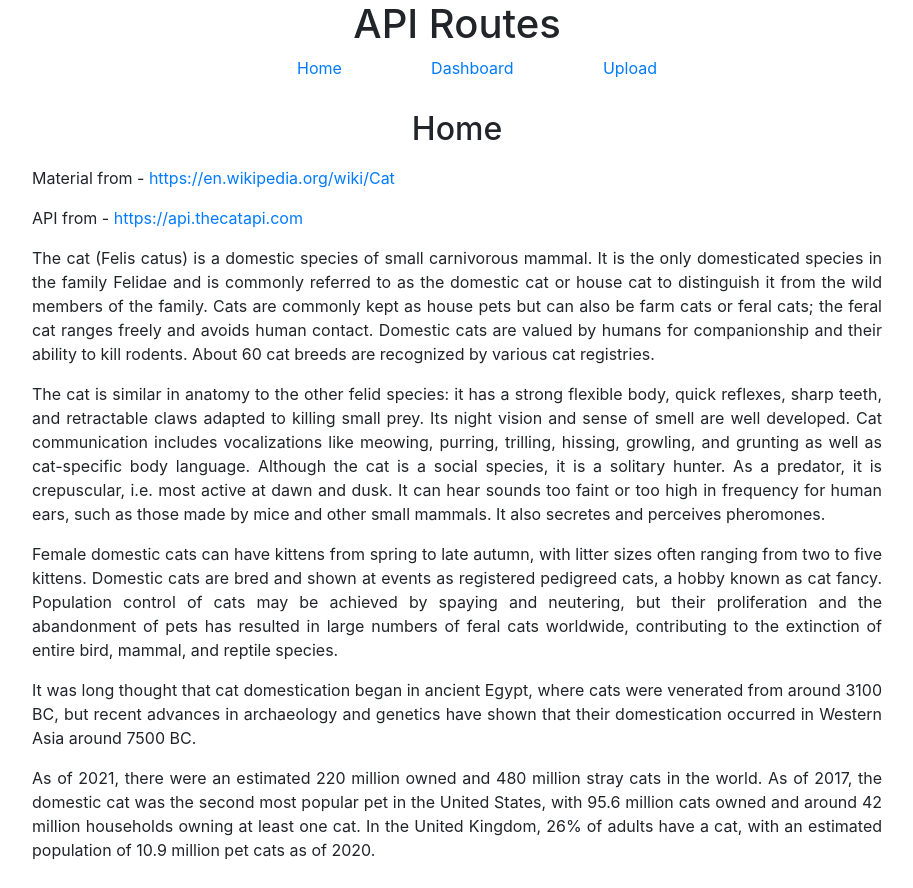
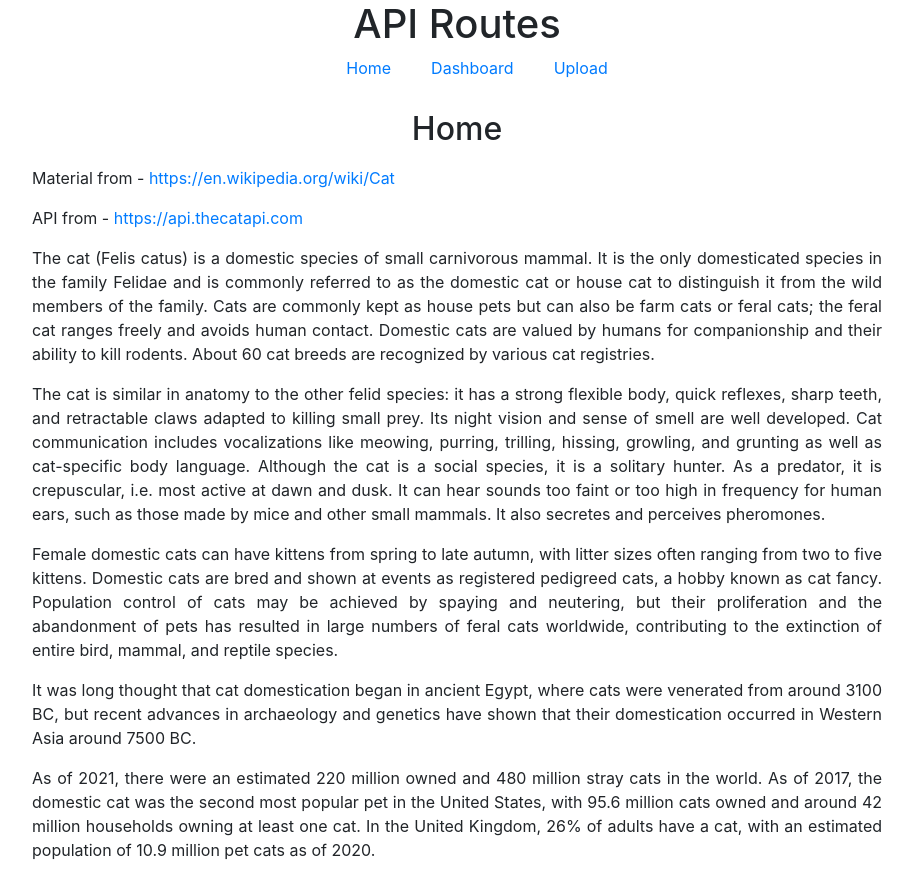
Before and after one commit to miklay89/cat-api, a React (Create React App) app: page / in a window 1280 px wide. Shown: the whole page, without its empty margins (183-1096 px from the left). Built offline with nearby package versions, Linux system fonts and the light colour scheme.

Commit message:
fix navbar styles

```diff
--- a/src/components/navbar/styles.css
+++ b/src/components/navbar/styles.css
@@ -1,7 +1,7 @@
 .navigation {
   display: flex;
   max-width: 400px;
-  justify-content: space-between;
+  justify-content: center;
   margin: 0 auto;
   margin-bottom: 30px;
 }
@@ -12,4 +12,5 @@
 
 .item {
   list-style-type: none;
+  margin: 0 20px;
 }
```
